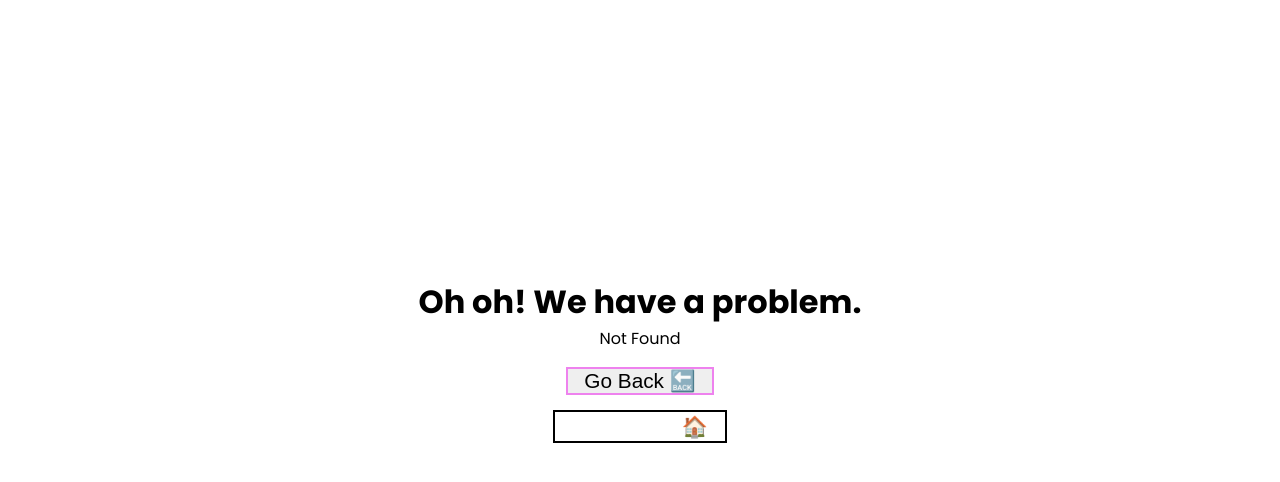
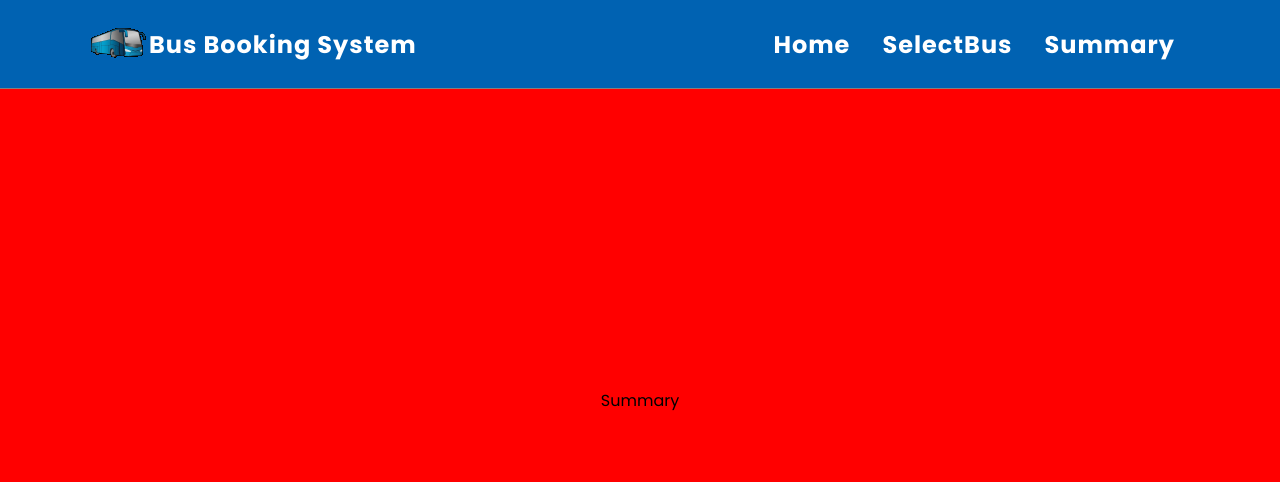
Before and after one commit to ajarek/react-91-vite-Bus-Booking-System-Router-6.12, a React (Vite) app: page /summary/1 in a window 1280 px wide. Before the commit this address had no page. Shown: the top 482 px of the page. Built offline with nearby package versions, Linux system fonts and the light colour scheme.

Commit message:
added component Summary

```diff
--- a/src/App.jsx
+++ b/src/App.jsx
@@ -4,6 +4,7 @@ export const AppContext = createContext()
 import Main from './layouts/Main/Main'
 import Home from './pages/Home/Home'
 import SelectBus from './pages/SelectBus/SelectBus'
+import Summary from './pages/Summary/Summary'
 import Error from './pages/Error/Error'
 
 const router = createBrowserRouter([
@@ -22,6 +23,18 @@ const router = createBrowserRouter([
         element: <SelectBus />,
         errorElement: <Error />,
       },
+      {
+        path: 'summary',
+        errorElement: <Error />,
+        children: [
+          {
+            path: ':id',
+            // action: noteAction,
+            element: <Summary />,
+            errorElement: <Error />,
+          },
+        ],
+      },
     ]
     }
 ])
--- a/src/components/Nav/Nav.jsx
+++ b/src/components/Nav/Nav.jsx
@@ -44,6 +44,12 @@ const Nav = () => {
           >
             <h1> SelectBus</h1>
           </Link>
+          <Link
+            className='link'
+            to={'/summary/1'}
+          >
+            <h1> Summary</h1>
+          </Link>
 
         </ul>
 
--- a/src/pages/SelectBus/SelectBus.css
+++ b/src/pages/SelectBus/SelectBus.css
@@ -7,6 +7,7 @@
   justify-content: center;
   align-items: center;
   color: var(--black);
+  background-color: var(grey);
 }
 .select-bus h1{
   font-weight: 600;
@@ -19,7 +20,8 @@
   border-radius: 5px;
   box-shadow: 3px 3px 10px rgba(0, 0, 0, 0.5);
   padding: 8px;
-  background-color: var(--grey);
+  background-color: var(--blue);
+  color: var(--white);
 }
 .card-bus h2{
   font-weight: 600;
@@ -47,8 +49,9 @@
   padding: 8px 24px;
   font-size: 1rem;
   border: none;
+  border-radius: 5px;
   transition: all 0.2s ease-in-out;
-  background-color: var(--blue);
+  background-color: var(--red);
   cursor: pointer;
 }
 
--- /dev/null
+++ b/src/pages/Summary/Summary.css
@@ -0,0 +1,11 @@
+.summary{
+min-height: 100vh;
+width: 100%;
+padding: 89px;
+display: flex;
+flex-direction: column;
+justify-content: center;
+align-items: center;
+color: var(--black);
+background-color: var(--red);
+}
--- /dev/null
+++ b/src/pages/Summary/Summary.jsx
@@ -0,0 +1,9 @@
+import './Summary.css'
+
+const Summary = () => {
+  return (
+    <div className='summary'>Summary</div>
+  )
+}
+
+export default Summary
```
